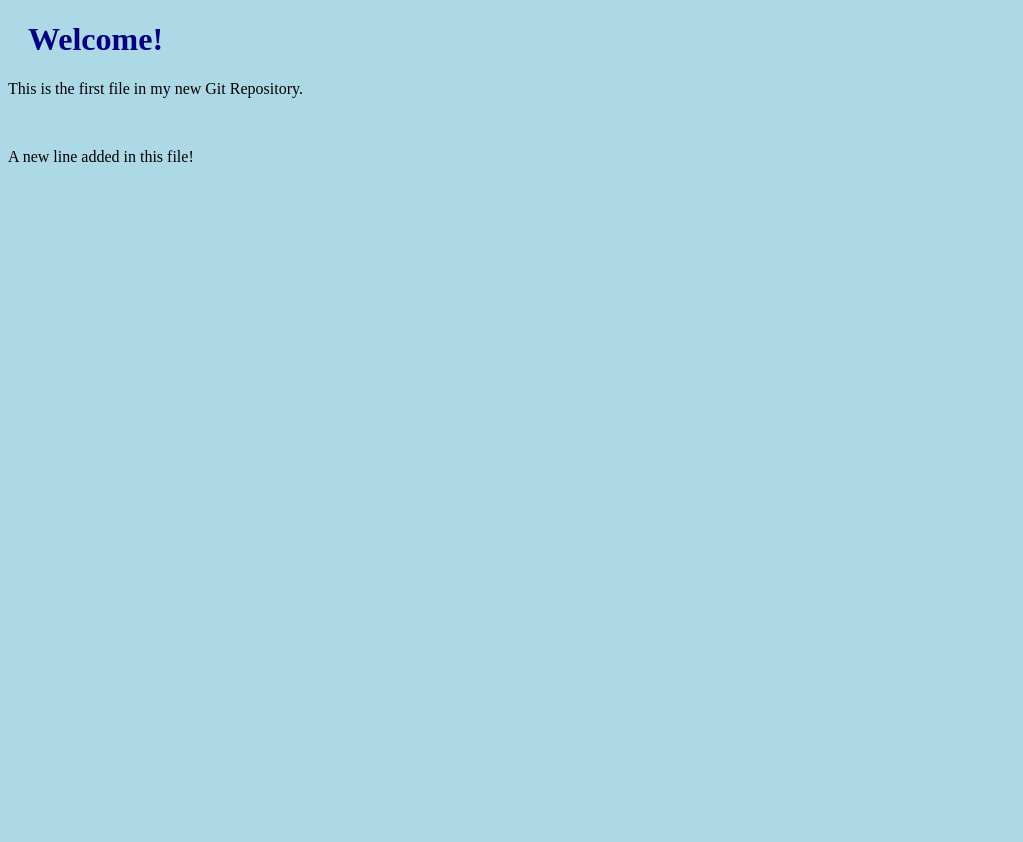
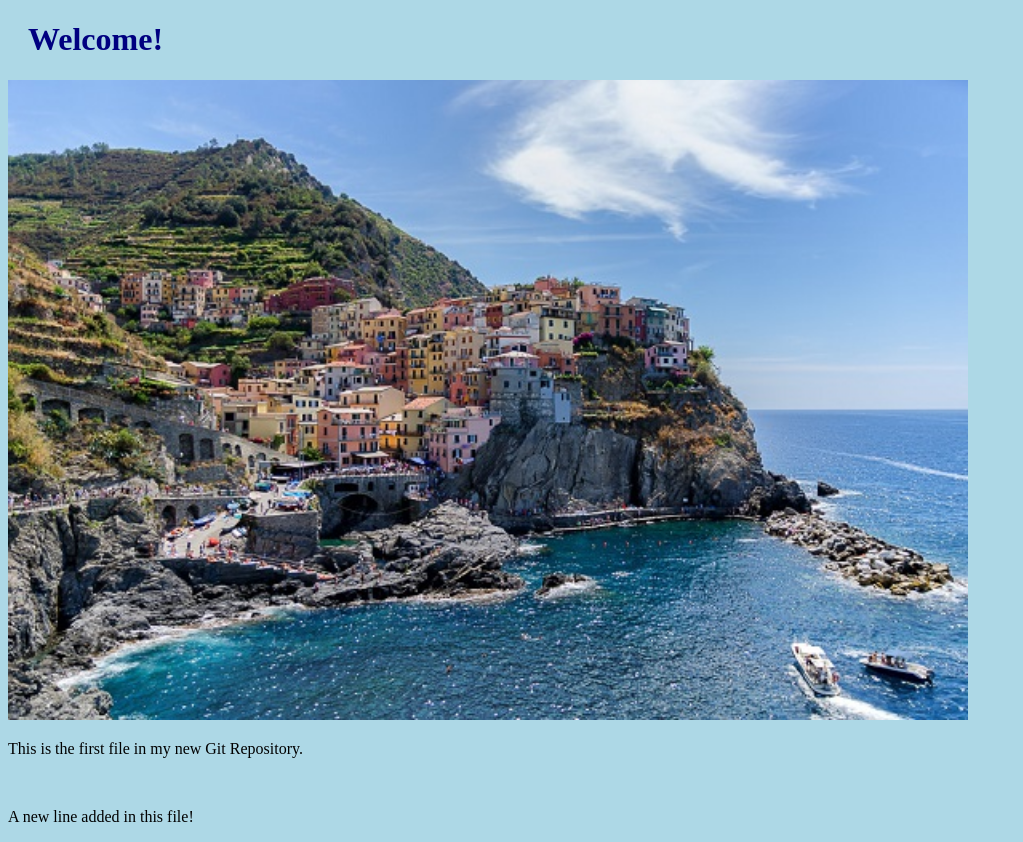
Before and after one commit to Lazinf/myFirstRepository, a plain HTML site: page index.html in a window 1280 px wide. Shown: the whole page, without its empty margins (0-1023 px from the left). Before the commit the page ends 800 px from the top, so only its background shows below. Drawn offline with Linux system fonts and the light colour scheme.

Commit message:
Added image and display it in index.html

```diff
--- a/index.html
+++ b/index.html
@@ -1,15 +1,22 @@
 <!DOCTYPE html>
 <html lang="en-US">
   <head>
-        <meta charset="UTF-8"/>
+    <meta charset="UTF-8" />
     <title>My First Git Repository</title>
-        <meta name="viewport" content="width=device-width, initial-scale=1.0">
-        <link rel="stylesheet" href="./blueStyle.css">
+    <meta name="viewport" content="width=device-width, initial-scale=1.0" />
+    <link rel="stylesheet" href="./blueStyle.css" />
   </head>
   <body>
     <h1>Welcome!</h1>
+    <div>
+      <img
+        src="./img_5terre.jpg"
+        alt="5 Terre"
+        style="width: 100%; max-width: 960px"
+      />
+    </div>
     <p>This is the first file in my new Git Repository.</p>
-        <br>
+    <br />
     <p>A new line added in this file!</p>
   </body>
 </html>
```
Also changed, not shown: img_5terre.jpg (added). Lines whose indentation alone changed are shown as unchanged.
